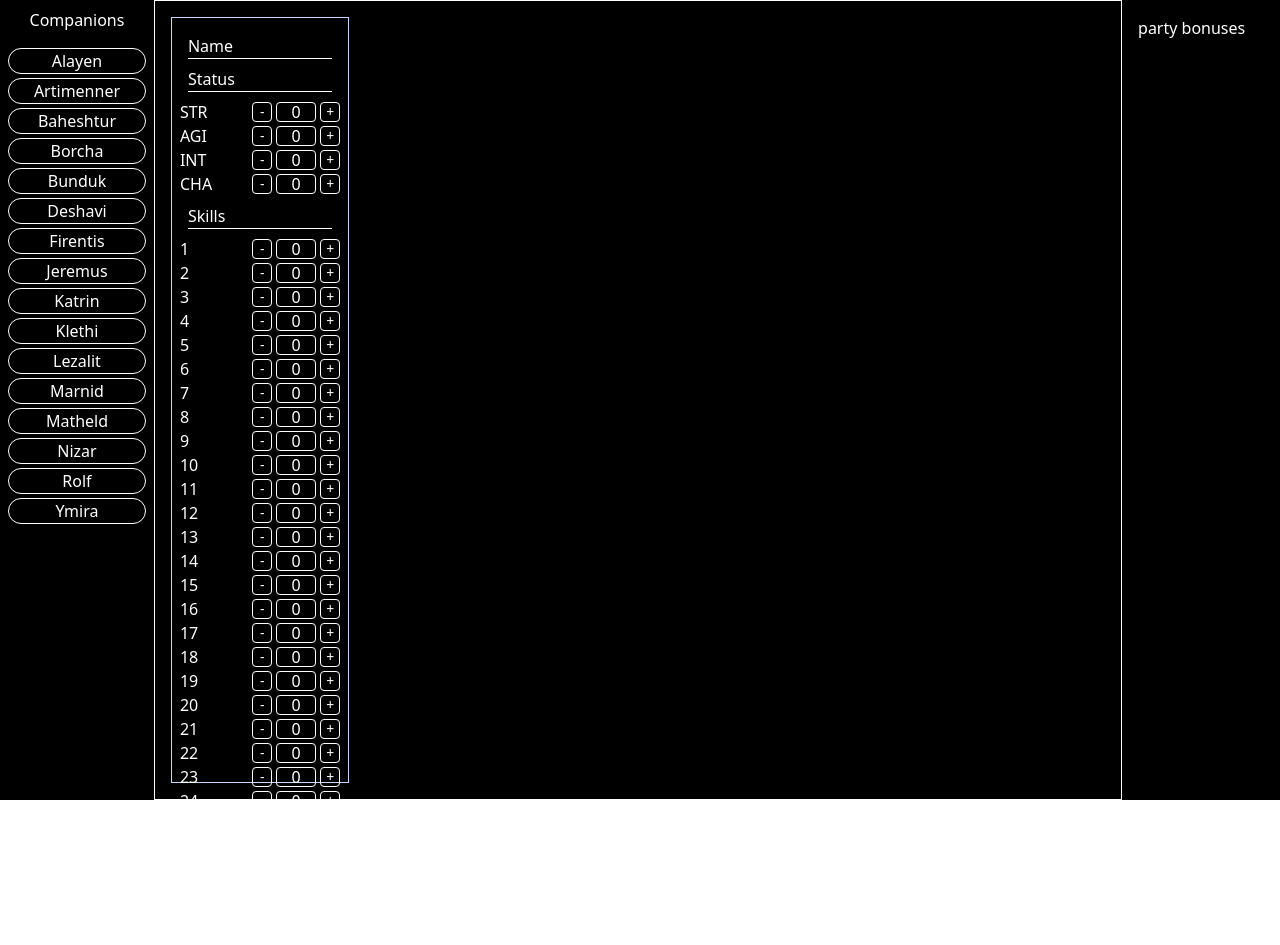
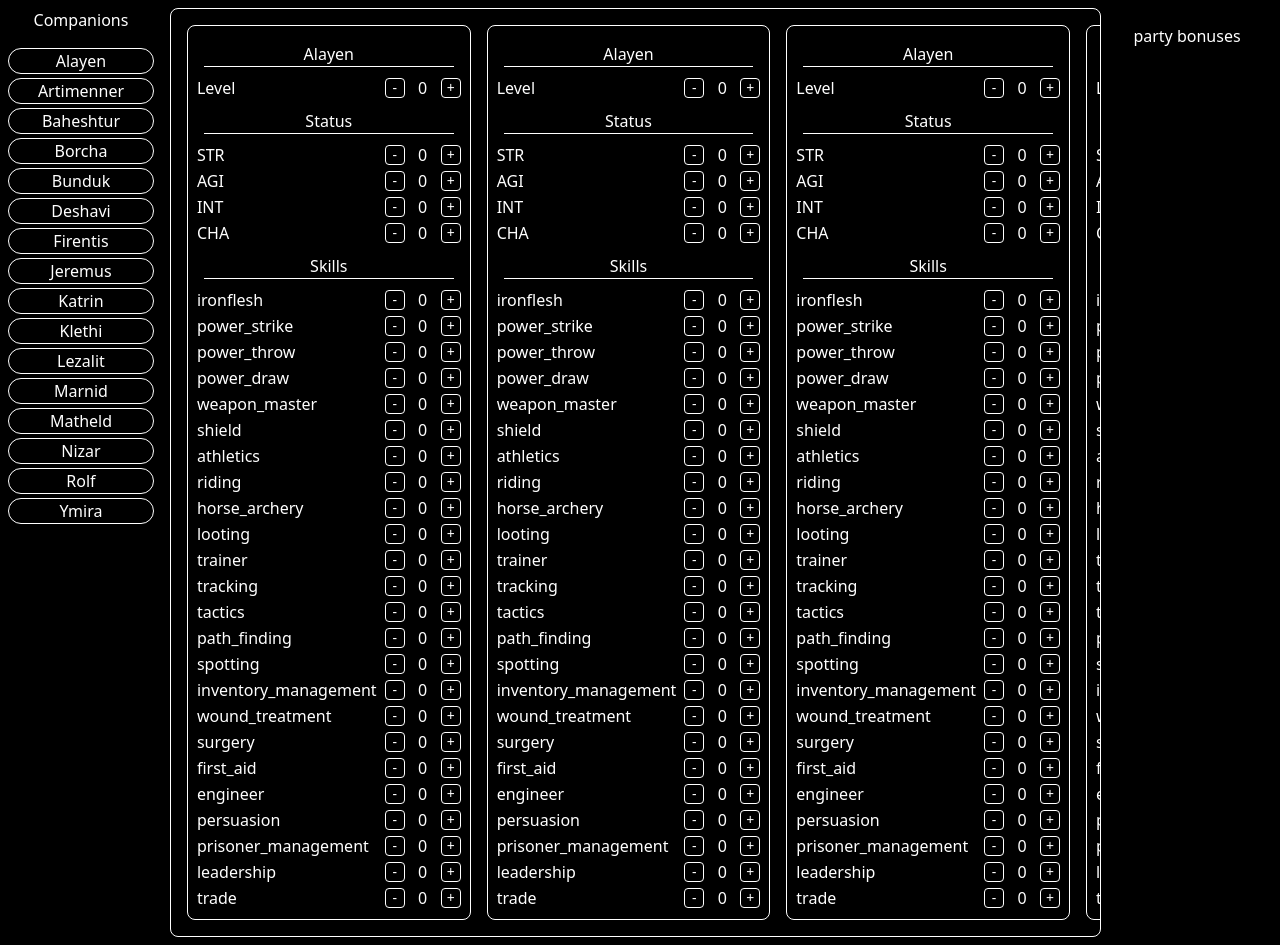
Before and after one commit to vitornr7/warband-calc, a Vue app: page / in a window 1280 px wide. Before the commit the page ends 800 px from the top, so only its background shows below. Built offline with nearby package versions, Linux system fonts and the light colour scheme.

Commit message:
creates hero card component and style changes

```diff
--- a/src/App.vue
+++ b/src/App.vue
@@ -1,6 +1,6 @@
 <script setup lang="ts">
 import { ref } from 'vue'
-import InputLevel from './components/InputLevel.vue'
+import HeroCard from './components/HeroCard.vue'
 
 const heroes = [
   'Alayen',
@@ -33,16 +33,16 @@ function handleHeroRemove(hero: string) {
 </script>
 
 <template>
-  <div class="h-screen overflow-auto antialiased flex bg-black text-white">
+  <div class="antialiased flex bg-black text-white p-2">
     <!-- companion list section -->
-    <div class="w-50 h-full p-2">
+    <div class="w-50">
       <h2 class="text-center mb-4">Companions</h2>
 
       <ul class="flex flex-col gap-1 text-center">
         <li v-for="hero in heroes" :key="hero" class="flex">
           <!-- add companion button -->
           <div
-            class="w-full border rounded-full select-none hover:bg-white hover:text-black flex align-middle justify-center"
+            class="w-full border rounded-full select-none hover:bg-white hover:text-black flex align-middle justify-center hover:cursor-pointer"
             :class="selectedHeroes.includes(hero) ? 'rounded-r-none' : ''"
             @click="handleHeroSelected(hero)"
           >
@@ -52,7 +52,7 @@ function handleHeroRemove(hero: string) {
           <!-- remove companion button -->
           <div
             v-if="selectedHeroes.includes(hero)"
-            class="w-10 border border-white rounded-full rounded-l-none border-l-0 select-none hover:bg-white hover:text-black font-bold"
+            class="w-10 border border-white rounded-full rounded-l-none border-l-0 select-none hover:bg-white hover:text-black font-bold hover:cursor-pointer"
             @click="handleHeroRemove(hero)"
           >
             x
@@ -62,26 +62,14 @@ function handleHeroRemove(hero: string) {
     </div>
 
     <!-- card section -->
-    <div class="w-full h-full p-4 border">
-      <!-- {{ selectedHeroes }} -->
-      <div class="border border-blue-200 h-full w-fit p-2">
-        <!-- info -->
-        <h2 class="m-2 border-b border-white">Name</h2>
-
-        <!-- stats -->
-        <h2 class="m-2 border-b border-white">Status</h2>
-        <InputLevel label="STR" />
-        <InputLevel label="AGI" />
-        <InputLevel label="INT" />
-        <InputLevel label="CHA" />
-
-        <!-- skills -->
-        <h2 class="m-2 border-b border-white">Skills</h2>
-        <InputLevel v-for="i in 24" :key="`skillLbl-${i}`" :label="`${i}`" />
-      </div>
+    <div class="w-full p-4 border rounded-lg mx-4 flex gap-4 overflow-x-scroll">
+      <HeroCard />
+      <HeroCard />
+      <HeroCard />
+      <HeroCard />
     </div>
 
     <!-- party bonuses section -->
-    <div class="w-50 h-full p-4">party bonuses</div>
+    <div class="w-50 p-4">party bonuses</div>
   </div>
 </template>
--- a/src/components/ButtonLevel.vue
+++ b/src/components/ButtonLevel.vue
@@ -5,7 +5,8 @@ const props = defineProps<{
 </script>
 
 <template>
-  <span class="border w-5 h-5 rounded-sm select-none text-sm flex items-center justify-center">{{
-    props.label
-  }}</span>
+  <span
+    class="border w-5 h-5 rounded-sm select-none text-sm flex items-center justify-center hover:bg-white hover:text-black hover:cursor-pointer"
+    >{{ props.label }}</span
+  >
 </template>
--- /dev/null
+++ b/src/components/HeroCard.vue
@@ -0,0 +1,49 @@
+<script setup lang="ts">
+import InputLevel from './InputLevel.vue'
+
+const skills = [
+  'ironflesh',
+  'power_strike',
+  'power_throw',
+  'power_draw',
+  'weapon_master',
+  'shield',
+  'athletics',
+  'riding',
+  'horse_archery',
+  'looting',
+  'trainer',
+  'tracking',
+  'tactics',
+  'path_finding',
+  'spotting',
+  'inventory_management',
+  'wound_treatment',
+  'surgery',
+  'first_aid',
+  'engineer',
+  'persuasion',
+  'prisoner_management',
+  'leadership',
+  'trade',
+]
+</script>
+
+<template>
+  <div class="border rounded-lg h-full w-fit p-2 text-center">
+    <!-- info -->
+    <h2 class="m-2 border-b border-white">Alayen</h2>
+    <InputLevel label="Level" />
+
+    <!-- stats -->
+    <h2 class="m-2 border-b border-white">Status</h2>
+    <InputLevel label="STR" />
+    <InputLevel label="AGI" />
+    <InputLevel label="INT" />
+    <InputLevel label="CHA" />
+
+    <!-- skills -->
+    <h2 class="m-2 border-b border-white">Skills</h2>
+    <InputLevel v-for="skill in skills" :key="skill" :label="skill" />
+  </div>
+</template>
--- a/src/components/InputLevel.vue
+++ b/src/components/InputLevel.vue
@@ -3,18 +3,22 @@ import ButtonLevel from './ButtonLevel.vue'
 
 const props = defineProps<{
   label: string
+  //   canUp: boolean
+  //   canDown: boolean
 }>()
 
 const value = defineModel({ default: 0 })
 </script>
 
 <template>
-  <div class="flex items-center text-center gap-10 justify-between">
+  <div
+    class="flex items-center text-center gap-2 justify-between border border-transparent hover:border-white select-none"
+  >
     <!-- skill label -->
     <span>{{ props.label }}</span>
 
     <!-- level up input panel -->
-    <div class="flex gap-1">
+    <div class="flex gap-0.5">
       <!-- min value button -->
       <!-- <ButtonLevel label="<" /> -->
 
@@ -22,7 +26,11 @@ const value = defineModel({ default: 0 })
       <ButtonLevel label="-" />
 
       <!-- type level button -->
-      <input type="text" class="border h-5 w-10 rounded-sm text-center" v-model="value" />
+      <input
+        type="text"
+        class="h-5 w-8 rounded-sm text-center focus:outline focus:outline-white"
+        v-model="value"
+      />
 
       <!-- +1 button -->
       <ButtonLevel label="+" />
```
